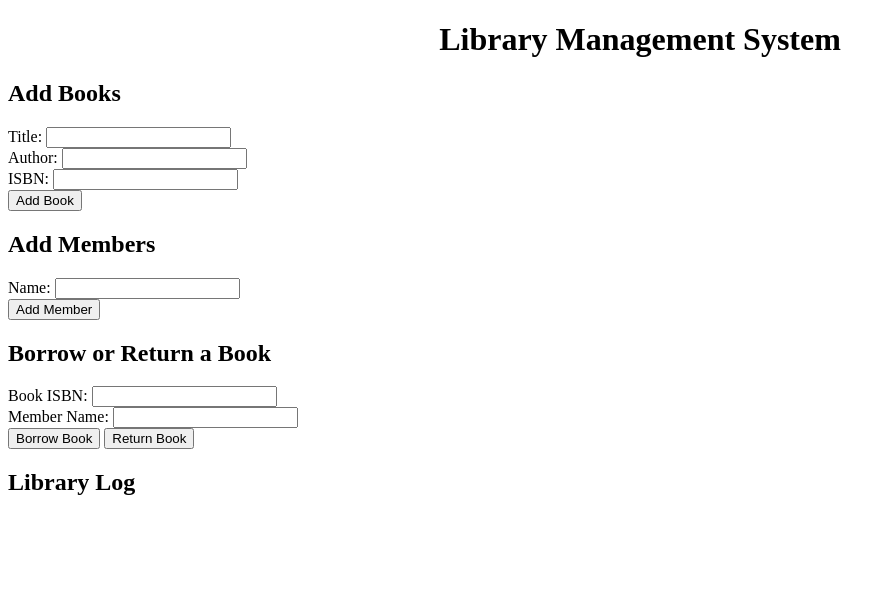
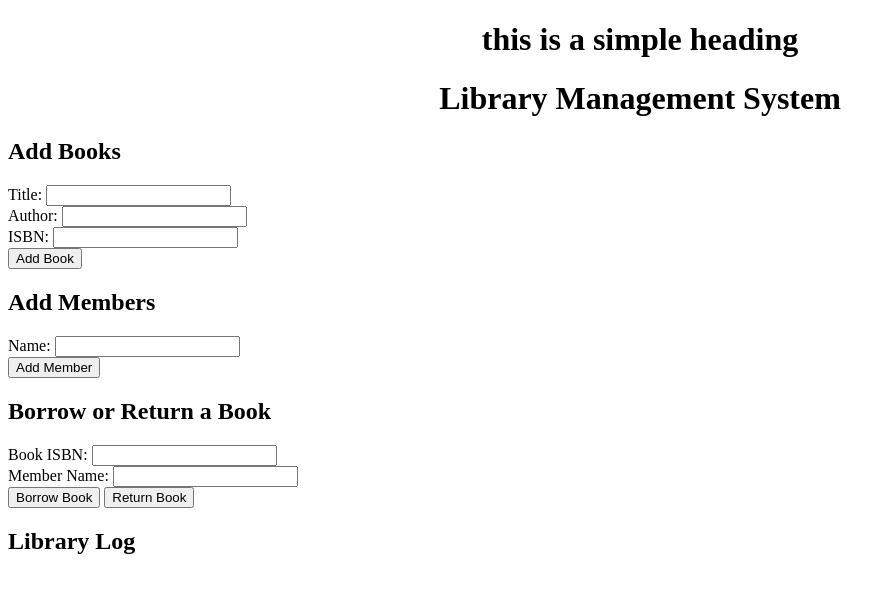
Before and after one commit to anand639/libraryManagement, a plain HTML site: page index.html in a window 1280 px wide. Shown: the whole page, without its empty margins (0-896 px from the left). Drawn offline with Linux system fonts and the light colour scheme.

Commit message:
Added one heading at top of the page

```diff
--- a/index.html
+++ b/index.html
@@ -6,6 +6,7 @@
 		<title>Document</title>
 	</head>
 	<body>
+		<center><h1>this is a simple heading</h1></center>
 		<center><h1>Library Management System</h1></center>
 		<div>
 			<!-- Form to add books  -->
```
